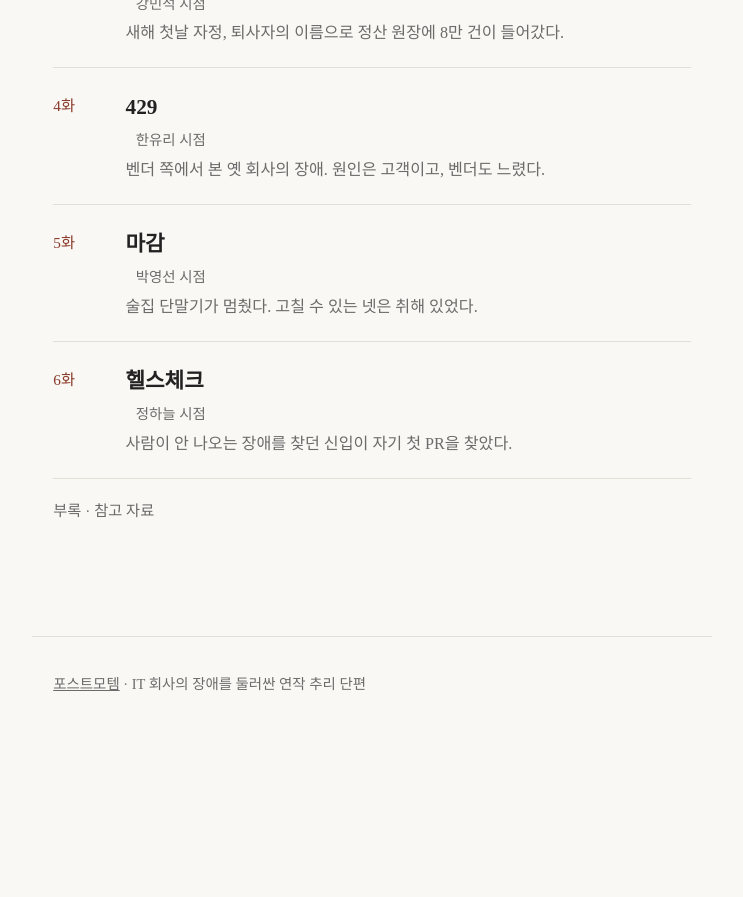
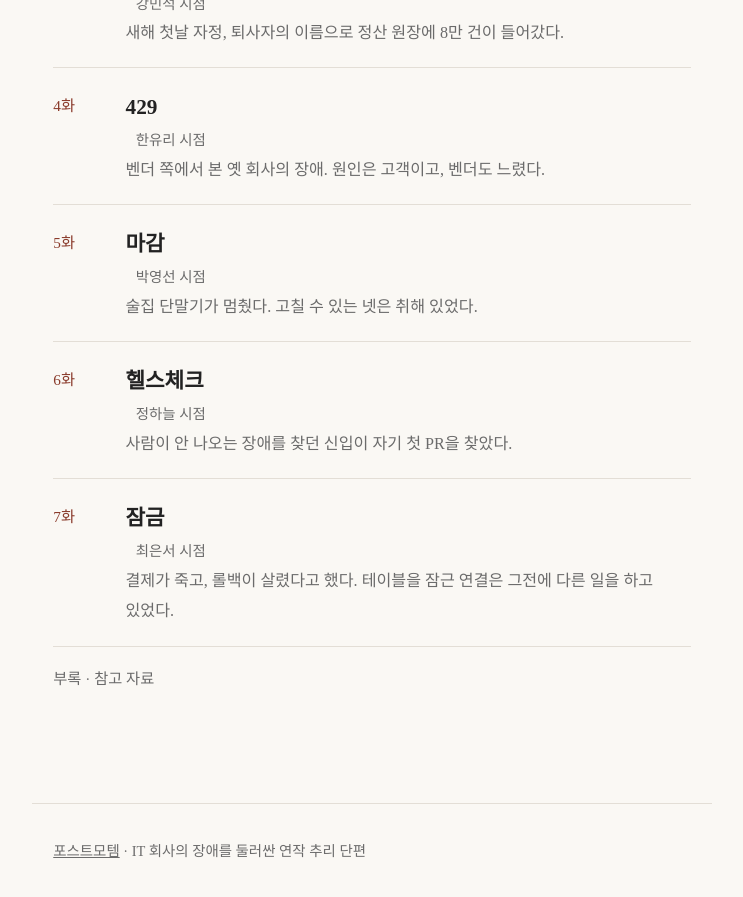
Before and after one commit to benelog/postmortem, a Jekyll site: the page built from index.md, in a window 1280 px wide and 900 px high, scrolled down 1098 px. Shown: the top 897 px of the window, without its empty margins (268-1011 px from the left). Built offline with Jekyll 4.4.1, drawn with Linux system fonts in a browser that asks for light colours; before the commit the page ends 1830 px from its top, so only the background shows below that; part of the change alters nothing that is shown.

Commit message:
7화 '잠금' 추가: 재무이사가 정산 부정을 장애로 위장한 사건, 최은서 시점

````diff
--- /dev/null
+++ b/_episodes/episode-7.md
@@ -0,0 +1,284 @@
+---
+title: "잠금"
+number: 7
+pov: "최은서"
+summary: "결제가 죽고, 롤백이 살렸다고 했다. 테이블을 잠근 연결은 그전에 다른 일을 하고 있었다."
+layout: episode
+---
+
+## 1
+
+장애는 밤 열 시 정각에 시작된 것처럼 보였다.
+
+9월 9일 목요일 밤 아홉 시 오십 분, 최은서는 자리에서 인수인계 문서를 쓰고 있었다. 퇴사까지 2주였다. SRE 부팀장으로 4년, 온콜로 4년. 다음 회사는 온콜이 없다고 했고, 은서는 그 말을 반쯤만 믿었다.
+
+인수인계 목록의 마지막 줄은 '정산 설정 변경 감사 로그'였다. 1월 정산 사고 뒤에 은서가 만든 것이었다. 가맹점 정산 설정이 바뀔 때마다 변경 전 값, 변경 후 값, 실행 계정, 시각을 운영 데이터와 떨어진 append-only 저장소에 따로 쌓았다. 반년 전 그 저장 비용을 결재한 사람은 재무이사 임재헌이었다. 결재 코멘트가 한 줄 붙어 있었다. "감사 대응에 필요하면 승인합니다."
+
+화면 아래쪽에는 일일 정산 집계의 진행 막대가 있었다. 매일 밤 아홉 시 사십 분에 시작해 열 시쯤 끝나는 배치였다. 이것도 은서가 두고 갈 것 중 하나였다. 오늘은 아홉 시 사십 분에 시작해서, 열 시가 되도록 아직 돌고 있었다.
+
+밤 열 시 정각, 막대가 백 퍼센트에서 사라졌다. 배치가 끝났다.
+
+11초 뒤, 은서의 휴대폰과 하늘의 휴대폰이 동시에 울렸다.
+
+> **[SEV1] payments-api 5xx rate 51% (threshold 5%)**
+> Service: payments-api / Region: kr-1 / Triggered 22:00:11
+
+이번 주 온콜은 하늘이었다. 지안은 대표 보고를 마치고 막 자리로 돌아와 있었다. 은서는 온콜도 지휘 순번도 아니었다. 반납하지 않은 노트북만 아직 책상 위에 있었다.
+
+"인시던트 커맨더는 제가 맡습니다." 지안이 이어폰을 꽂으며 말했다. "하늘 씨가 손이에요. 은서 님은—"
+
+"저는 정산 집계 보고 있었어요." 은서가 노트북을 끌어당겼다. "DB부터 볼게요."
+
+"파드는 다 살아 있어요." 하늘이 말했다. "payments-api가 DB 커넥션을 못 잡고 대기 큐만 쌓여요. 정산 테이블 읽는 쿼리가 전부 락 대기에 걸려 있고요."
+
+은서는 잠금 상태를 조회했다. settlements 테이블에 ACCESS EXCLUSIVE 락이 하나 잡혀 있었다. 연결 하나가 그걸 물고 있었고, 나머지 요청은 전부 그 뒤에 줄을 서 있었다. 읽으려는 쿼리조차 앞에 걸린 배타 락 때문에 대기했다.
+
+"누가 잠갔어요? 배포 있었어요?" 지안이 물었다.
+
+"제가 아홉 시 오십육 분에 정산 안내 문구 배포했어요." 하늘의 목소리가 반 박자 빨라졌다. "그것 때문일까요."
+
+은서는 락을 물고 있는 연결의 지금 쿼리와 시작 시각을 봤다. 그리고 잠깐 멈췄다. 회의에 띄울 화면이 아니었다.
+
+"이 연결은 아홉 시 사십이 분부터 물고 있었어요." 은서가 말했다. "하늘 씨 배포보다 앞이에요."
+
+"일단 풉니다." 지안이 말했다. "은서 님, 그 연결 끊어요."
+
+은서는 그 연결을 종료했다.
+
+밤 열 시 칠 분, 결제가 다시 흘렀다.
+
+"롤백됐어요." 하늘이 거의 동시에 말했다. 자기 배포를 되돌린 것이었다.
+
+"일단 살았네." 지안이 숨을 내쉬었다. "장애 7분. 실패 몇 건이에요?"
+
+"육천 건쯤요." 하늘이 말했다.
+
+"롤백 때문에 산 게 아니에요." 은서가 말했다. "누가 settlements를 잠갔고, 제가 그 연결을 끊었어요."
+
+세 사람이 잠깐 조용해졌다.
+
+"그런 게 저절로 생기기도 해요?" 하늘이 물었다.
+
+"생길 수는 있어요." 은서는 화면을 내려다봤다. 락을 물고 있던 연결이 하던 일은 아무것도 아니었다. 말 그대로, 아무것도 하지 않는 명령이었다. "그런데 이건 좀 이상하네요."
+
+## 2
+
+열 시 이십 분에 회의가 잡혔다. 회사에서는 장애 회의를 '긴급 대응'이라고 불렀는데, 정말로 장애가 난 날에는 이상하게 제목이 '상황 공유'였다.
+
+아침에 가맹점 정산 이의 신고가 들어와 있던 터라, 밤 장애에는 재무이사 임재헌도 들어왔다. 지안이 화이트보드에 시간을 적었다.
+
+> 21:56 정산 안내 문구 배포
+> 22:00 장애 발생
+> 22:07 복구
+
+"복구 앞에 뭐 적어요?" 지안이 물었다.
+
+"롤백 및, 이요." 하늘이 말했다.
+
+은서가 '롤백 및'을 지웠다. "롤백은 됐지만 그것 때문에 산 게 아니에요. 이렇게 쓰면 원인이 정해진 것처럼 보여요."
+
+"그럼 조사 중이라고 씁시다." 지안이 고쳐 적었다.
+
+임재헌이 유리문 밖을 보며 말했다. "신입 배포가 원인 아닙니까? 아니면 아침에 나온 그 정산 로직 문제거나. 오래된 코드가 이럴 때 터지곤 하죠."
+
+"배포 십사 분 전에 잠금이 시작됐어요." 은서가 말했다. "정산 로직도 이건 아니에요. 누가 테이블을 배타 락으로 잠갔어요."
+
+"예약 실행일 수도 있고." 임재헌이 말했다. "외부 침입일 수도 있고요."
+
+"그럴 수도 있죠." 은서가 말했다.
+
+접속에 쓰인 계정은 `ops-admin`이었다. 몇 년 전부터 여러 사람이 함께 쓰던 긴급 작업용 공용 계정이었다. 접속한 곳은 작은 회의실의 공용 노트북이었다. 창문이 없어서 사람들이 통화할 때 자주 들어가는 방이었다.
+
+"저는 아홉 시 반부터 오십 분까지 거기 있었습니다." 임재헌이 먼저 말했다. "투자사하고 통화했어요. 다음 라운드 때문에." 도현은 그 시각 자기 자리였다고 했고, 하늘은 배포 때문에 자리에 있었다고 했다. 은서는 여덟 시 이후로 정산 집계를 보고 있었다.
+
+임재헌이 회의 화면의 매출 그래프를 봤다. 열 시부터 칠 분 동안 선이 바닥에 붙어 있었다.
+
+"어쨌든 빨리 끝나서 다행이군요. 삼십 분 갔으면 손실이 꽤 컸을 텐데."
+
+은서가 고개를 들었다. "삼십 분이요?"
+
+"예를 들어 그렇다는 겁니다."
+
+은서는 아무 말도 하지 않았다. 회의에서 그녀는 대기 시간을 말하지 않았다. 데이터베이스 화면도 공유하지 않았다. 그저 누가 테이블을 잠갔다고만 말했다.
+
+임재헌이 재킷 안주머니에서 휴대전화를 꺼냈다. "대표님께는 제가 보고하겠습니다. 원인은 조사 중이라고 하고요."
+
+## 3
+
+밤 열한 시가 되자 사무실에는 은서와 하늘만 남았다.
+
+하늘은 경위서 첫 줄을 쓰고 있었다.
+
+> 금일 21시 56분 본인이 배포한 변경 사항과 관련하여—
+
+"그거 지워요." 은서가 말했다.
+
+하늘이 손을 멈췄다. "제 배포가 장애 시각이랑 붙어 있어서요."
+
+"본인이 한 일을 써요. 의심받은 일을 쓰지 말고." 은서는 편의점 봉투에서 삼각김밥 두 개를 꺼내 하나를 하늘 책상에 놓았다. "그리고 하늘 씨, 아까 배포보다 잠금이 먼저였다고 어떻게 바로 알았어요?"
+
+"7월 이후로 로그를 끝까지 봐요." 하늘이 말했다. "잠금 시작이 아홉 시 사십이 분이에요. 제 배포보다 십사 분 전이고요."
+
+"십사 분." 은서는 그 숫자를 오래 봤다.
+
+은서는 락을 물고 있던 연결의 문장 이력부터 뽑았다.
+
+```
+21:41:52  BEGIN
+21:41:58  UPDATE merchant_settlement_config SET promo_share_bps = 0
+          WHERE merchant_id IN (…23 rows…)
+21:42:03  LOCK TABLE settlements IN ACCESS EXCLUSIVE MODE;   -- 22:00:04 획득
+22:00:04  SELECT pg_sleep(1800);
+          (COMMIT / ROLLBACK 없음)
+```
+
+잠금 요청은 아홉 시 사십이 분에 들어왔다. 하지만 바로 걸리지는 못했다. 아홉 시 사십 분부터 돌던 일일 정산 집계가 같은 테이블을 읽고 있었고, 배타 락은 그 집계가 끝나기를 기다렸다. 정각 열 시에 집계가 끝났다. 기다리던 잠금이 걸렸다. 곧이어 삼십 분 동안 대기하라는 명령이 시작됐다. `pg_sleep(1800)`. 1,800초. 그리고 그 뒤에 거래를 끝내는 명령이 없었다.
+
+"열 시에 시작한 게 아니었네." 은서가 말했다. "아홉 시 사십이 분에 시작해서, 문 앞에서 기다린 거예요."
+
+두 번째로 본 건 잠금 앞의 두 줄이었다. 같은 연결이 잠금을 걸기 전에 `merchant_settlement_config`의 스물세 행을 고쳤다. `promo_share_bps`를 0으로. 은서가 만든 감사 로그에 원본이 남아 있었다.
+
+```json
+{
+  "table": "merchant_settlement_config",
+  "merchant_id": "M-10293",
+  "field": "promo_share_bps",
+  "from": 150, "to": 0,
+  "at": "2027-09-09T21:41:58+09:00",
+  "actor": { "type": "shared_account", "name": "ops-admin" },
+  "session": "sess-7f3a91",
+  "source_ip": "10.30.0.12"
+}
+```
+
+`promo_share_bps`는 가맹점 정산에서 떼는 프로모션 공동 부담금 비율이었다. 150은 1.5퍼센트. 이 연결은 그걸 0으로 되돌렸다. 원래대로.
+
+세 번째로 은서는 그 스물세 곳의 이력을 거꾸로 올렸다. 두 달 전, 같은 스물세 가맹점의 같은 필드가 반대 방향으로 바뀌어 있었다. 0에서 150으로. 같은 `ops-admin` 계정으로. 그러니까 누군가 두 달 동안 스물세 곳에서 분담금을 조금씩 더 떼고 있었고, 오늘 밤 그걸 다시 0으로 지웠다. 아침에 들어온 정산 이의 신고는 정확히 스물세 곳이었다.
+
+네 번째는 세션과 IP였다. 10.30.0.12는 그 작은 회의실 공용 노트북이었다. 아홉 시 사십일 분에 그 방에 있던 사람은 통화 중이라던 사람 하나였다. VPN 로그인 기록과 세션이 맞아떨어졌다. actor 필드는 `ops-admin`이었다. 공용 계정은 사람 이름을 남기지 않는다. 9월에도, 11월에도, 1월에도 로그의 이름은 진짜 그 사람이 아니었다. 은서는 이번에도 이름 대신 시각과 자리와 세션을 맞췄다.
+
+설정을 되돌린 작업과 장애를 일으킨 작업은 하나의 거래 안에 이어져 있었다. 누군가 부정을 지운 뒤, 같은 손으로 테이블을 잠갔다.
+
+## 4
+
+다음 날 아침, 임재헌이 은서를 먼저 찾아왔다. 종이컵 커피를 내려놓았다.
+
+"퇴사 앞두고 고생 많으셨습니다. 대표님도 원인보다 재발 방지가 중요하다고 하시네요."
+
+"원인을 알아야 재발을 막죠." 은서는 커피를 건드리지 않았다.
+
+"누구 잘못인지 따지는 쪽으로 가면 조직에 도움이 안 되니까요."
+
+"어제 투자사하고 몇 시까지 통화하셨어요?"
+
+"오십 분쯤까지요."
+
+"공용 노트북 쓰셨고요? 아홉 시 사십이 분에 ops-admin으로 접속하셨어요?"
+
+임재헌의 시선이 잠깐 종이컵으로 내려갔다. "켜져 있는 걸 썼으니까요. 계정 이름까지는 몰랐고요."
+
+"이사님 첫 직장이 금융 솔루션 회사였죠. 데이터베이스 구축이셨고." 사내 소개 페이지에는 '금융과 기술을 아는 재무 전문가'라고 적혀 있었다. "장애가 삼십 분 갈 거라는 건 어떻게 아셨어요?"
+
+"어제도 말했지만 예를 든 겁니다."
+
+"그럴 수 있죠." 은서는 고개를 끄덕였다. "그래서 다른 것도 확인하고 있어요."
+
+"뭘요."
+
+"같은 연결에서 그전에 한 일요. 스물세 곳의 분담금을 0으로 되돌린 거."
+
+임재헌은 유리문을 닫고 앉았다. 한참 뒤에 낮은 목소리로 말했다.
+
+"회사가 어려운 건 아시잖습니까. 다음 투자금 들어오면 돌려놓으려고 했어요. 정산 시점을 조금 조정한 것뿐입니다."
+
+"그래서 장애가 필요했어요?"
+
+"장애가 나고, 복구를 하고, 그 과정에서 잘못된 설정을 발견하면 설명하기가 쉬우니까요." 임재헌은 종이컵 가장자리를 눌렀다. "복구 회의 끝나고 유 개발자한테 메시지를 보냈습니다. 정산 문제도 이번 장애와 관련 있을 수 있으니 설정을 다시 확인해 보라고요. 그 사람이 직접 찾아냈다고 생각해야 했어요."
+
+"잠금도 직접 거셨고요."
+
+"네. 제가 했습니다." 그는 한참 뒤에 덧붙였다. "삼십 분이면 충분할 줄 알았습니다."
+
+"저절로 복구될 줄 아셨죠." 은서가 말했다.
+
+"대기가 끝나면요."
+
+"대기만 끝나요. 거래를 종료하는 명령이 없었어요. COMMIT도 ROLLBACK도 없이 잠그기만 했으니, 연결이 유지되는 동안 테이블은 계속 잠겨 있었을 거예요. 제가 안 끊었으면 삼십 분이 아니라 아침까지 갔어요."
+
+임재헌은 한동안 아무 말도 하지 못했다. 그가 기술을 잘 알았던 시절이 있었을 것이다. 아마 돈이 들어오면 되돌릴 수 있다고 처음 생각한 날에도, 자신이 일을 통제하고 있다고 믿었을 것이다.
+
+"기록은 보존했어요." 은서가 말했다. "대표님하고 감사에게 넘길 거예요."
+
+"최 부팀장님."
+
+"가맹점별로 두 달간 얼마가 더 빠졌는지도 계산해야 하고요."
+
+임재헌은 종이컵을 들었다. 마시지는 않았다.
+
+## 5
+
+은서의 마지막 주에 장애 보고서가 올라왔다. 초안의 원인 항목에는 이렇게 적혀 있었다.
+
+> 운영 작업 중 예기치 않은 데이터베이스 잠금 발생.
+
+은서는 문장을 고쳤다.
+
+> 임재헌 재무이사가 가맹점 정산 설정의 무단 변경을 시스템 오류로 위장하기 위해 공용 운영 계정으로 장애를 유발함. 감사 기록과 본인 진술로 확인.
+
+민석이 메신저를 보냈다.
+
+> 표현이 너무 직접적인 것 아닌가요.
+
+은서가 답했다.
+
+> 실제로 한 일을 썼습니다.
+
+민석은 그 건을 대표와 감사팀에 올렸다. 1월에 대표가 자기한테 물었던 걸 떠올린다고, 민석은 은서에게 말했다. 넉 달에 세 번 나는 장애가 다 예산안에 도움이 되더라고 대표가 물었던 일. 그때는 아무도 일부러 만든 게 아니었다. 이번에는 처음으로, 누군가 일부러 만들었다. 그리고 그걸 잡은 건 1월 사고 뒤에 붙인 감사 로그였다.
+
+하늘이 반납할 장비를 정리하는 은서에게 다가왔다.
+
+"처음엔 제 배포 때문인 줄 알았어요." 하늘이 말했다. "근데 이번엔 시각부터 봤어요."
+
+"십사 분 차이. 그거 하늘 씨가 먼저 찾았어요." 은서가 노트북을 닫았다. "감사 로그는 하늘 씨한테 넘길게요. 인수인계 목록 마지막 줄이에요."
+
+하늘은 고개를 끄덕이다가 조금 작은 목소리로 물었다.
+
+"입사 첫날 팀장님한테 물었어요. 사람이 안 나오는 장애도 있냐고. 이번엔 사람이 제일 많이 나왔네요."
+
+"제일 많이 나왔지." 은서가 말했다. "근데 이번 사람은 앞의 여섯 명하고 달라요. 앞에는 실수를 숨긴 사람들이었고, 이번엔 실수인 척한 사람이에요. 그거 가려내라고 하늘 씨한테 로그를 넘기는 거고요."
+
+사무실 벽의 대형 화면에서는 결제 건수가 올라가고 있었다. 녹색 그래프가 매끈하게 이어졌다. 그 아래로 가맹점 이름들이 빠르게 지나갔다. 스물세 곳도 그 안에 있었다.
+
+## 6
+
+은서의 마지막 목요일, 밤 열한 시 반, 회사 뒷골목의 뒤풀이.
+
+안쪽 테이블에 넷이 있었다. 지안, 도현, 민석, 그리고 하늘. 하늘은 이번 주 온콜이라 앞에 사이다가 놓여 있었다. 사장 박영선이 은서의 잔을 하나 더 가져다줬다.
+
+"은서 님은 오늘 온콜 아니죠." 지안이 물었다.
+
+"저 2주 뒤에 퇴사하는데요."
+
+"그럼 이번 주까진 규정 안이에요." 지안이 병을 들었다. 그리고 은서의 잔을 먼저 채웠다. 그다음 하늘의 잔에 사이다를, 도현과 민석과 자기 잔에 소주를 채웠다.
+
+"순서 바뀌었네요." 도현이 봤다.
+
+"포스트모템 쓴 사람 먼저." 지안이 말했다.
+
+은서는 잔을 받았다. 4년 동안 이 순서를 외웠는데, 자기 잔이 먼저인 건 처음이었다.
+
+"이사님 건은 어떻게 돼요?" 하늘이 물었다.
+
+"감사가 봐요." 민석이 말했다. "우리가 할 일은 두 달치 계산해서 가맹점에 돌려주는 거고요. 공용 계정도 이번에 다 없앱니다. 사람 이름 안 남는 계정은 이제 안 둬요."
+
+"그건 은서 님 액션 아이템이었는데." 도현이 말했다.
+
+"하늘 씨한테 넘겼어요." 은서가 말했다.
+
+TV에서는 소리를 죽인 야구가 나오고 있었다. 재방송이 아니라 오늘 경기 생중계였다. 9회 초, 정규 시즌이 얼마 남지 않은 밤이었다.
+
+"다음 주 목요일에는 저 없어요." 은서가 말했다.
+
+"알아요." 지안이 잔을 비웠다. "그래서 오늘 먼저 채운 거고."
+
+은서는 사장님이 켜둔 TV를 봤다. 겨우내 지난 시즌을 틀던 자리에 올해 선수들이 뛰고 있었다. 누가 이기고 있는지는 몰랐다. 잔은 은서 먼저였다. 그건 알고 있었다.
--- a/appendix.md
+++ b/appendix.md
@@ -57,6 +57,24 @@ permalink: /appendix/
 - [Implementing health checks · Amazon Builders' Library](https://aws.amazon.com/builders-library/implementing-health-checks/) — 얕은 헬스체크와 깊은 헬스체크, 잘못된 헬스체크가 만드는 장애.
 - [Configure Liveness, Readiness and Startup Probes · Kubernetes](https://kubernetes.io/docs/tasks/configure-pod-container/configure-liveness-readiness-startup-probes/)
 
+## 잠금과 롱 트랜잭션
+
+7화에서 임재헌이 건 배타 락과, 대기가 끝나도 풀리지 않던 거래의 배경입니다.
+
+- [Explicit Locking · PostgreSQL Documentation](https://www.postgresql.org/docs/current/explicit-locking.html) — `ACCESS EXCLUSIVE` 락이 읽기까지 막는 이유. 대기 중인 배타 락이 뒤따르는 요청을 줄 세우는 동작.
+- [pg_locks · PostgreSQL Documentation](https://www.postgresql.org/docs/current/view-pg-locks.html) — 은서가 잠금을 물고 있는 연결을 찾을 때 보는 뷰.
+- [Transactions · PostgreSQL Tutorial](https://www.postgresql.org/docs/current/tutorial-transactions.html) — `BEGIN`으로 연 거래는 `COMMIT`이나 `ROLLBACK` 전까지 락을 놓지 않는다는 것. 임재헌이 놓친 부분입니다.
+- [Managing Long-Running Queries and Idle-in-Transaction · PostgreSQL Wiki](https://wiki.postgresql.org/wiki/Lock_Monitoring) — 잠긴 세션을 찾아 종료하는 방법.
+
+## 감사 로그와 내부자 위협
+
+7화의, 범인이 결재한 비용으로 만든 감사 로그가 범인을 잡는 배경입니다.
+
+- [Logging Cheat Sheet · OWASP](https://cheatsheetseries.owasp.org/cheatsheets/Logging_Cheat_Sheet.html) — 무엇을, 어디에, 얼마나 오래 남길지. 운영 데이터와 분리해 변조를 막는 감사 로그.
+- [CIS Control 8 · Audit Log Management](https://www.cisecurity.org/controls/audit-log-management) — 접근과 변경을 사람 단위로 추적하는 통제 항목.
+- [Insider Threat Mitigation · CISA](https://www.cisa.gov/topics/physical-security/insider-threat-mitigation) — 권한을 가진 내부자가 만드는 사고의 성격.
+- [공용 계정을 없애야 하는 이유 · NIST SP 800-53 AC-2](https://csrc.nist.gov/projects/risk-management/sp800-53-controls/release-search#!/control?version=5.1&number=AC-2) — 계정을 사람에게 귀속시켜 로그의 actor가 사람을 가리키게 하는 통제. `ops-admin` 같은 공용 계정이 왜 문제인지.
+
 ## 국내 회사의 장애 대응 사례
 
 인물들의 말투와 절차를 한국 회사의 것으로 맞출 때 참고했습니다.
````
Also changed, not shown: README.md.
